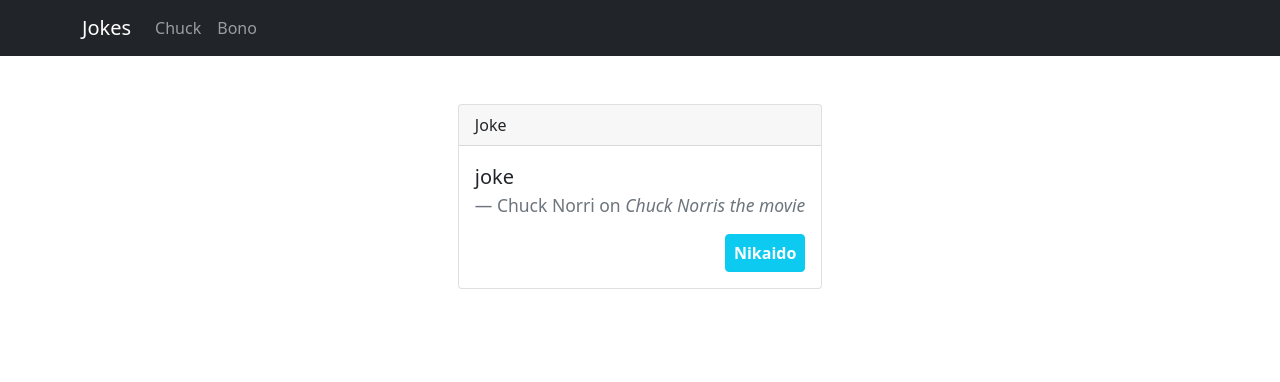
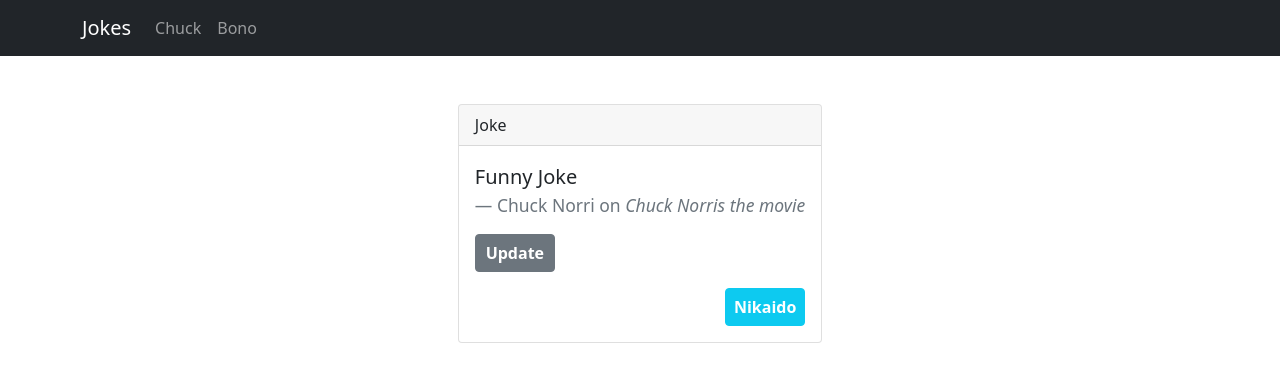
Before and after one commit to leperezl/jokespwa, a React (Create React App) app: page / in a window 1280 px wide. Shown: the top 382 px of the page. Built offline with nearby package versions, Linux system fonts and the light colour scheme; no server answers.

Commit message:
The update button works

```diff
--- a/src/Joke.js
+++ b/src/Joke.js
@@ -1,17 +1,21 @@
 import React from 'react'
-import { useEffect } from 'react'
+import { useEffect } from 'react';
 import { useState } from 'react'
 import Card from 'react-bootstrap/Card';
+import Button from 'react-bootstrap/Button';
 import 'bootstrap/dist/css/bootstrap.min.css';
 import Nikaido from './nikaido'
+import './styles/jokes.css';
+
 
 const Joke = () => {
     const jokeapi= "https://api.chucknorris.io/jokes/random";
     const [joke, setjoke] = useState('Funny Joke')
-/*
-    useEffect =(() =>{
+    const [updt, trigger] =useState(0)
+
+   useEffect(()=>{
         getJoke();
-    }, [joke])
+   }, [updt]);
 
     const getJoke = async ()=>{
         const data = await fetch(jokeapi);
@@ -23,7 +27,8 @@ const Joke = () => {
         setjoke(datajson.value)
         console.log(joke)
     }
-    */
+    const handleClick = () => trigger(!updt)
+
     return (
         <div className="quoteContain">
             <Card className="quoteBox">
@@ -32,12 +37,13 @@ const Joke = () => {
                 <blockquote className="blockquote mb-0">
                 <p>
                     {' '}
-                    {'joke'}{' '}
+                    {joke}{' '}
                 </p>
                 <footer className="blockquote-footer">
                     Chuck Norri on <cite title="Source Title">Chuck Norris the movie</cite>
                 </footer>
                 </blockquote>
+                <Button variant="secondary" className="funnyLogo" onClick={handleClick}>Update</Button>{' '}
                 <Nikaido />
             </Card.Body>
             </Card>
```
